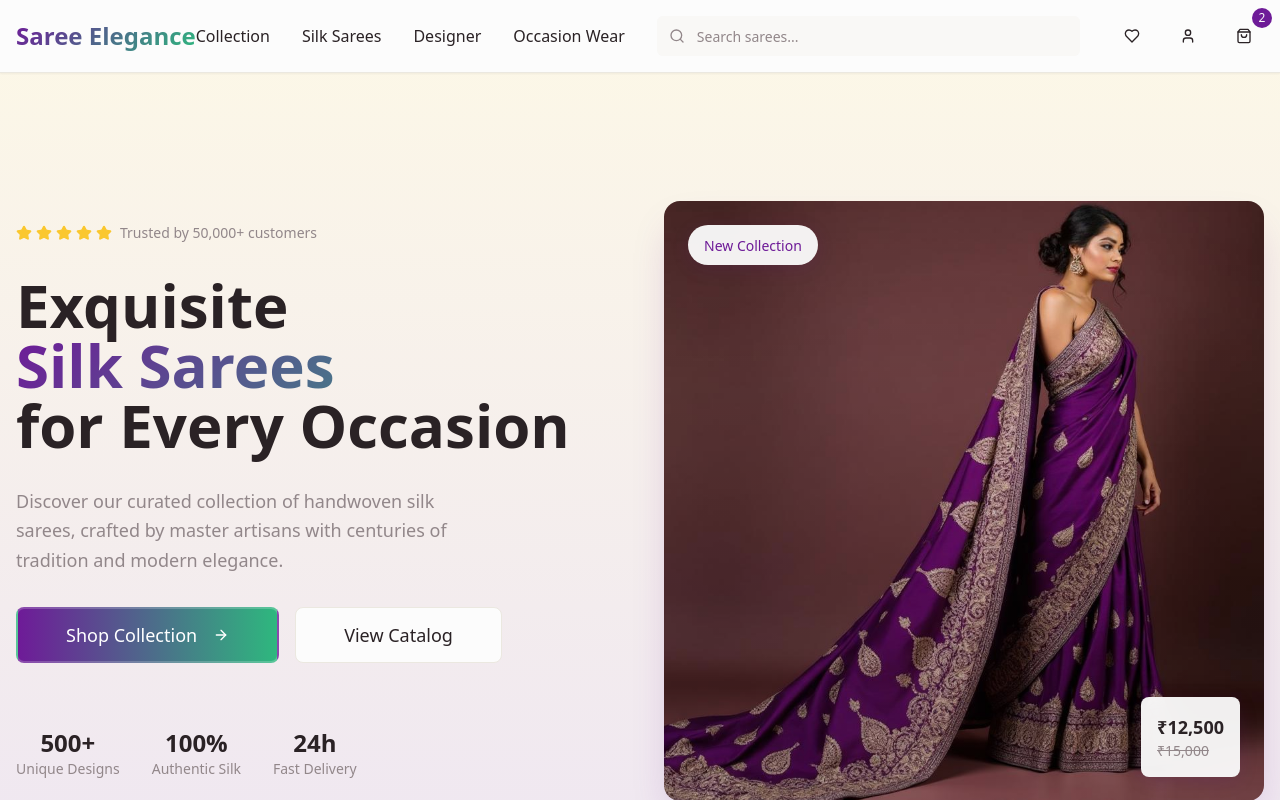
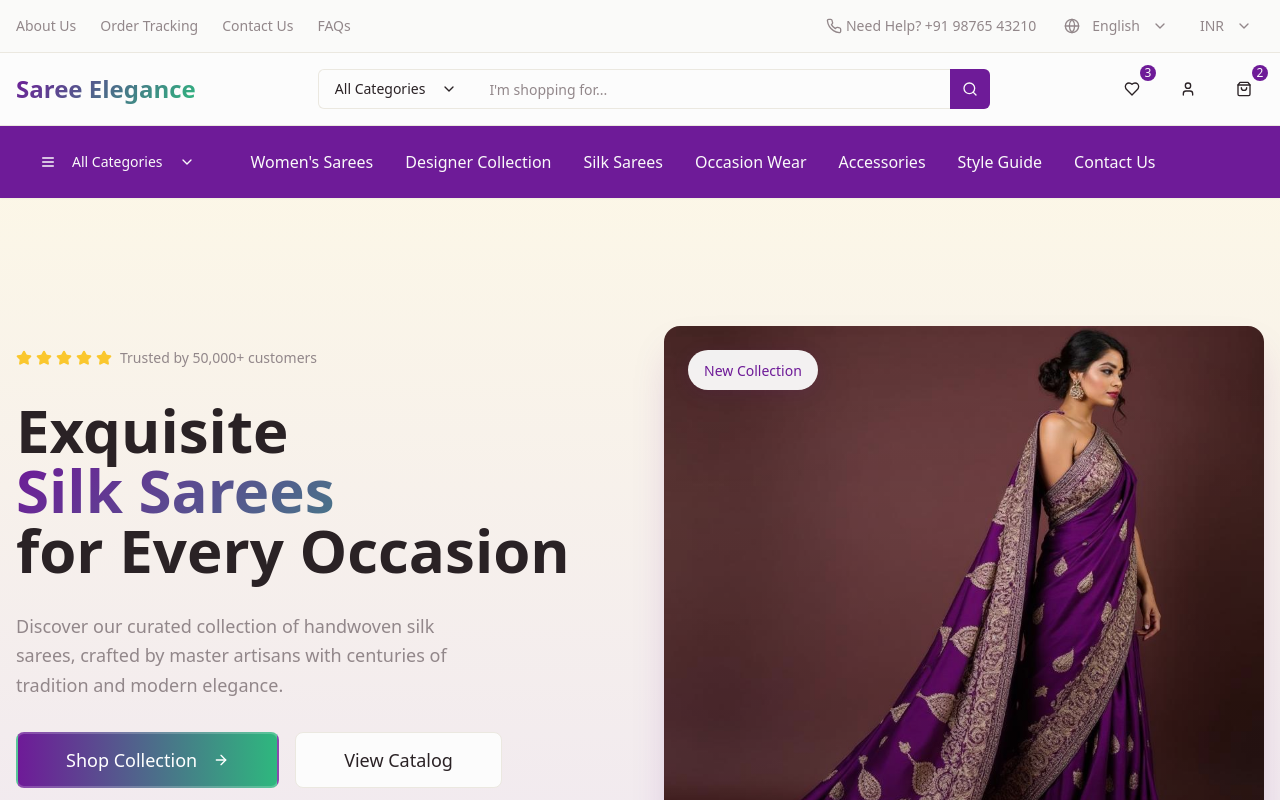
Before and after one commit to TECHCROWDMY/aanya-sarees-shop, a React (Vite) app: page / in a window 1280 px wide. Shown: the top 800 px of the page. Built offline with nearby package versions, Linux system fonts and the light colour scheme.

Commit message:
Update header to match design
Update the header component to match the provided design. This includes changes to the layout, navigation links, search bar, and action icons.

```diff
--- a/src/components/Header.tsx
+++ b/src/components/Header.tsx
@@ -1,6 +1,6 @@
 import { useState } from 'react';
 import { Link } from 'react-router-dom';
-import { ShoppingBag, Search, Menu, Heart, User } from 'lucide-react';
+import { ShoppingBag, Search, Menu, Heart, User, ChevronDown, Phone, Globe } from 'lucide-react';
 import { Button } from '@/components/ui/button';
 import { Input } from '@/components/ui/input';
 
@@ -8,7 +8,49 @@ const Header = () => {
   const [isMenuOpen, setIsMenuOpen] = useState(false);
 
   return (
-    <header className="sticky top-0 z-50 bg-background/95 backdrop-blur-md border-b shadow-sm">
+    <header className="sticky top-0 z-50 bg-background shadow-sm">
+      {/* Top Utility Bar */}
+      <div className="border-b bg-muted/30">
+        <div className="container mx-auto px-4 py-2">
+          <div className="flex items-center justify-between text-sm">
+            <div className="hidden md:flex items-center space-x-6">
+              <Link to="/about" className="text-muted-foreground hover:text-foreground transition-colors">
+                About Us
+              </Link>
+              <Link to="/tracking" className="text-muted-foreground hover:text-foreground transition-colors">
+                Order Tracking
+              </Link>
+              <Link to="/contact" className="text-muted-foreground hover:text-foreground transition-colors">
+                Contact Us
+              </Link>
+              <Link to="/faq" className="text-muted-foreground hover:text-foreground transition-colors">
+                FAQs
+              </Link>
+            </div>
+
+            <div className="flex items-center space-x-4">
+              <div className="hidden md:flex items-center text-muted-foreground">
+                <Phone className="h-4 w-4 mr-1" />
+                <span>Need Help? +91 98765 43210</span>
+              </div>
+              <div className="flex items-center space-x-2">
+                <Button variant="ghost" size="sm" className="text-muted-foreground hover:text-foreground">
+                  <Globe className="h-4 w-4 mr-1" />
+                  English
+                  <ChevronDown className="h-3 w-3 ml-1" />
+                </Button>
+                <Button variant="ghost" size="sm" className="text-muted-foreground hover:text-foreground">
+                  INR
+                  <ChevronDown className="h-3 w-3 ml-1" />
+                </Button>
+              </div>
+            </div>
+          </div>
+        </div>
+      </div>
+
+      {/* Main Header */}
+      <div className="bg-background border-b">
         <div className="container mx-auto px-4 py-4">
           <div className="flex items-center justify-between">
             {/* Logo */}
@@ -16,42 +58,39 @@ const Header = () => {
               Saree Elegance
             </Link>
 
-          {/* Desktop Navigation */}
-          <nav className="hidden md:flex items-center space-x-8">
-            <Link to="/collection" className="text-foreground hover:text-primary transition-colors">
-              Collection
-            </Link>
-            <Link to="/silk-sarees" className="text-foreground hover:text-primary transition-colors">
-              Silk Sarees
-            </Link>
-            <Link to="/designer" className="text-foreground hover:text-primary transition-colors">
-              Designer
-            </Link>
-            <Link to="/occasion" className="text-foreground hover:text-primary transition-colors">
-              Occasion Wear
-            </Link>
-          </nav>
-
             {/* Search Bar */}
-          <div className="hidden md:flex items-center relative max-w-md flex-1 mx-8">
-            <Search className="absolute left-3 h-4 w-4 text-muted-foreground" />
+            <div className="hidden md:flex items-center flex-1 max-w-2xl mx-8">
+              <div className="flex w-full">
+                <Button variant="outline" className="rounded-r-none border-r-0 px-4">
+                  All Categories
+                  <ChevronDown className="h-4 w-4 ml-2" />
+                </Button>
+                <div className="relative flex-1">
                   <Input
-              placeholder="Search sarees..."
-              className="pl-10 bg-muted/50 border-none focus:bg-background focus:shadow-card transition-all duration-300"
+                    placeholder="I'm shopping for..."
+                    className="rounded-l-none pl-4 pr-12 border-l-0 focus:ring-2 focus:ring-primary"
                   />
+                  <Button size="icon" className="absolute right-0 top-0 h-full rounded-l-none">
+                    <Search className="h-4 w-4" />
+                  </Button>
+                </div>
+              </div>
             </div>
 
             {/* Actions */}
             <div className="flex items-center space-x-4">
-            <Button variant="ghost" size="icon" className="hidden md:flex">
+              <Button variant="ghost" size="icon" className="hidden md:flex relative">
                 <Heart className="h-5 w-5" />
+                <span className="absolute -top-1 -right-1 bg-primary text-primary-foreground text-xs rounded-full h-4 w-4 flex items-center justify-center text-[10px]">
+                  3
+                </span>
               </Button>
               <Button variant="ghost" size="icon" className="hidden md:flex">
                 <User className="h-5 w-5" />
               </Button>
               <Button variant="ghost" size="icon" className="relative">
                 <ShoppingBag className="h-5 w-5" />
-              <span className="absolute -top-2 -right-2 bg-primary text-primary-foreground text-xs rounded-full h-5 w-5 flex items-center justify-center">
+                <span className="absolute -top-1 -right-1 bg-primary text-primary-foreground text-xs rounded-full h-4 w-4 flex items-center justify-center text-[10px]">
                   2
                 </span>
               </Button>
@@ -65,31 +104,73 @@ const Header = () => {
               </Button>
             </div>
           </div>
+        </div>
+      </div>
+
+      {/* Navigation Menu */}
+      <div className="bg-primary text-primary-foreground">
+        <div className="container mx-auto px-4">
+          <nav className="hidden md:flex items-center">
+            <Button variant="ghost" className="text-primary-foreground hover:bg-primary-foreground/10 rounded-none py-6 px-6">
+              <Menu className="h-4 w-4 mr-2" />
+              All Categories
+              <ChevronDown className="h-4 w-4 ml-2" />
+            </Button>
+            <div className="flex items-center space-x-8 ml-8">
+              <Link to="/women" className="text-primary-foreground hover:text-primary-foreground/80 transition-colors py-6">
+                Women's Sarees
+              </Link>
+              <Link to="/designer" className="text-primary-foreground hover:text-primary-foreground/80 transition-colors py-6">
+                Designer Collection
+              </Link>
+              <Link to="/silk" className="text-primary-foreground hover:text-primary-foreground/80 transition-colors py-6">
+                Silk Sarees
+              </Link>
+              <Link to="/occasion" className="text-primary-foreground hover:text-primary-foreground/80 transition-colors py-6">
+                Occasion Wear
+              </Link>
+              <Link to="/accessories" className="text-primary-foreground hover:text-primary-foreground/80 transition-colors py-6">
+                Accessories
+              </Link>
+              <Link to="/blog" className="text-primary-foreground hover:text-primary-foreground/80 transition-colors py-6">
+                Style Guide
+              </Link>
+              <Link to="/contact" className="text-primary-foreground hover:text-primary-foreground/80 transition-colors py-6">
+                Contact Us
+              </Link>
+            </div>
+          </nav>
+        </div>
+      </div>
 
       {/* Mobile Menu */}
       {isMenuOpen && (
-          <nav className="md:hidden mt-4 pb-4 border-t">
-            <div className="flex flex-col space-y-4 pt-4">
+        <div className="md:hidden bg-background border-b">
+          <div className="container mx-auto px-4 py-4">
+            <div className="flex flex-col space-y-4">
               <Input
-                placeholder="Search sarees..."
+                placeholder="I'm shopping for..."
                 className="bg-muted/50"
               />
-              <Link to="/collection" className="text-foreground hover:text-primary transition-colors">
-                Collection
+              <Link to="/women" className="text-foreground hover:text-primary transition-colors py-2">
+                Women's Sarees
               </Link>
-              <Link to="/silk-sarees" className="text-foreground hover:text-primary transition-colors">
+              <Link to="/designer" className="text-foreground hover:text-primary transition-colors py-2">
+                Designer Collection
+              </Link>
+              <Link to="/silk" className="text-foreground hover:text-primary transition-colors py-2">
                 Silk Sarees
               </Link>
-              <Link to="/designer" className="text-foreground hover:text-primary transition-colors">
-                Designer
-              </Link>
-              <Link to="/occasion" className="text-foreground hover:text-primary transition-colors">
+              <Link to="/occasion" className="text-foreground hover:text-primary transition-colors py-2">
                 Occasion Wear
               </Link>
+              <Link to="/accessories" className="text-foreground hover:text-primary transition-colors py-2">
+                Accessories
+              </Link>
             </div>
-          </nav>
+          </div>
+        </div>
       )}
-      </div>
     </header>
   );
 };
```
Lines whose indentation alone changed are shown as unchanged.
